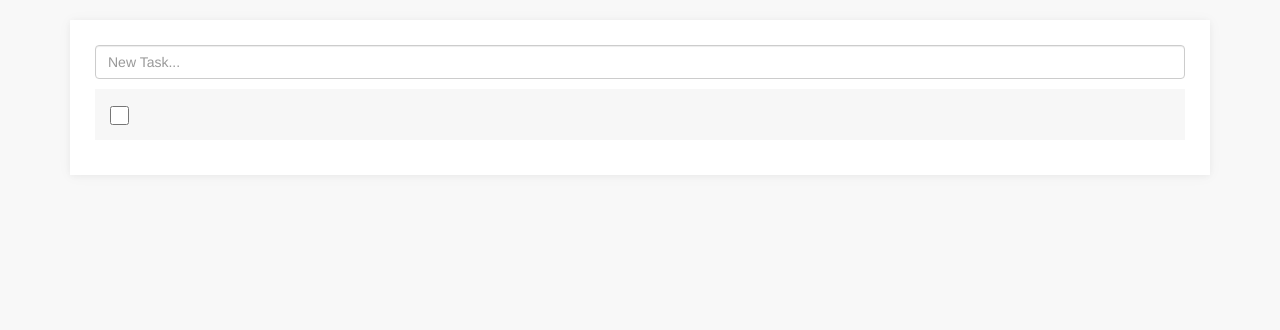
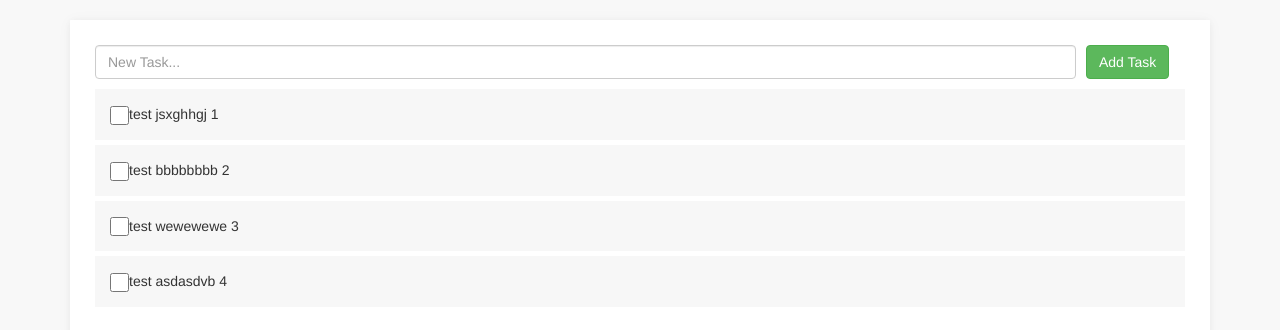
Before and after one commit to sajjadnazari/ReactApp, a React (Create React App) app: page / in a window 1280 px wide. Shown: the top 330 px of the page. Built offline with nearby package versions, Linux system fonts and the light colour scheme.

Commit message:
Todo add

```diff
--- a/src/App.css
+++ b/src/App.css
@@ -16,6 +16,12 @@ body{
     margin: 5px 0;
     border-radius: 0;
     background: #f7f7f7
+}
+
+.add-task{
+    float: left;
+    width: 90%;
+    margin-right: 10px;
 }
 
 .todo-list.only-active .todo-item.complete {
--- a/src/Components/AddTodo.jsx
+++ b/src/Components/AddTodo.jsx
@@ -3,18 +3,36 @@ import React, { Component } from "react"
 
 export default class AddTodo extends Component {
 
-    // constructor(props) {
-    //     super(props)
-    //     this.state = {
+    constructor(props) {
+        super(props)
 
-    //     }
-    // }
+        this.state = {
+            inputText: ''
+        }
+
+        this.onChangeInput = this.onChangeInput.bind(this);
+        this.onClickSubmit = this.onClickSubmit.bind(this);
+    }
+
+
+    onChangeInput(event) {
+        this.setState({
+            inputText: event.target.value
+        });
+    }
+
+    onClickSubmit() {
+        this.props.handleSubmit(this.state.inputText);
+    }
 
     render() {
         return (
-            <form action="">
-                <input type="text" className="form-control add-task" placeholder="New Task..." />
-            </form>
+            <div action="">
+                <input type="text" className="form-control add-task"
+                    onChange={this.onChangeInput}
+                    placeholder="New Task..." />
+                <button onClick={this.onClickSubmit} className="btn btn-success">Add Task</button>
+            </div>
         );
     }
 
--- a/src/Components/Todo.jsx
+++ b/src/Components/Todo.jsx
@@ -7,20 +7,40 @@ class Todo extends Component {
         super(props)
 
         this.state = {
+            todos: [
+                { id: 1, title: 'test jsxghhgj 1 ' },
+                { id: 2, title: 'test bbbbbbbb 2 ' },
+                { id: 3, title: 'test wewewewe 3 ' },
+                { id: 4, title: 'test asdasdvb 4 ' },
+            ]
+        }
 
-        }
+        this.HandleSubmit = this.HandleSubmit.bind(this);
+    }
+
+
+    HandleSubmit(title) {
+        this.setState(state => {
+            return {
+                ...state,
+                todos: [
+                    ...state.todos,
+                    { id: Math.random(4, 200), title: title }
+                ]
+            }
+        })
     }
 
     render() {
         return (
             <Fragment>
                 <div className='container'>
-                    <div class="row">
-                        <div class="col-md-12">
-                            <div class="card card-white">
-                                <div class="card-body">
-                                    <AddTodo />
-                                    <TodoList />
+                    <div className="row">
+                        <div className="col-md-12">
+                            <div className="card card-white">
+                                <div className="card-body">
+                                    <AddTodo handleSubmit={this.handleSubmit} />
+                                    <TodoList todos={this.state.todos} />
                                 </div>
                             </div>
                         </div>
--- a/src/Components/TodoList.jsx
+++ b/src/Components/TodoList.jsx
@@ -3,9 +3,16 @@ import React from 'react'
 import TodoItem from './TodoItem'
 
 function TodoList(props) {
+
+    const todoItems = props.todos.map(todo => {
+        return (<TodoItem title={todo.title} key={todo.id}/>);
+    })
+
     return (
         <div className='todo-list'>
-            <TodoItem />
+
+            {todoItems}
+
         </div>
     )
 }
```
